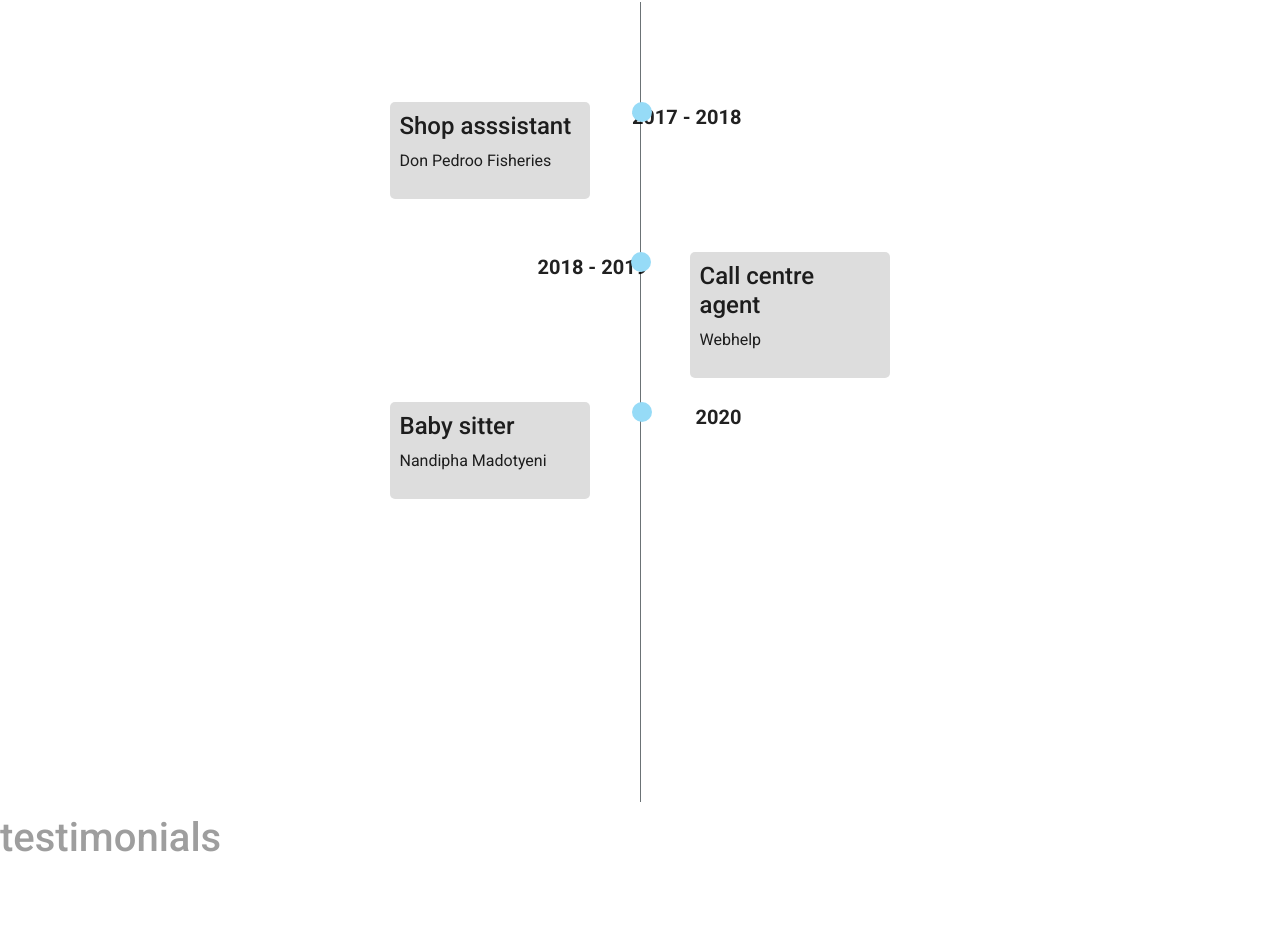
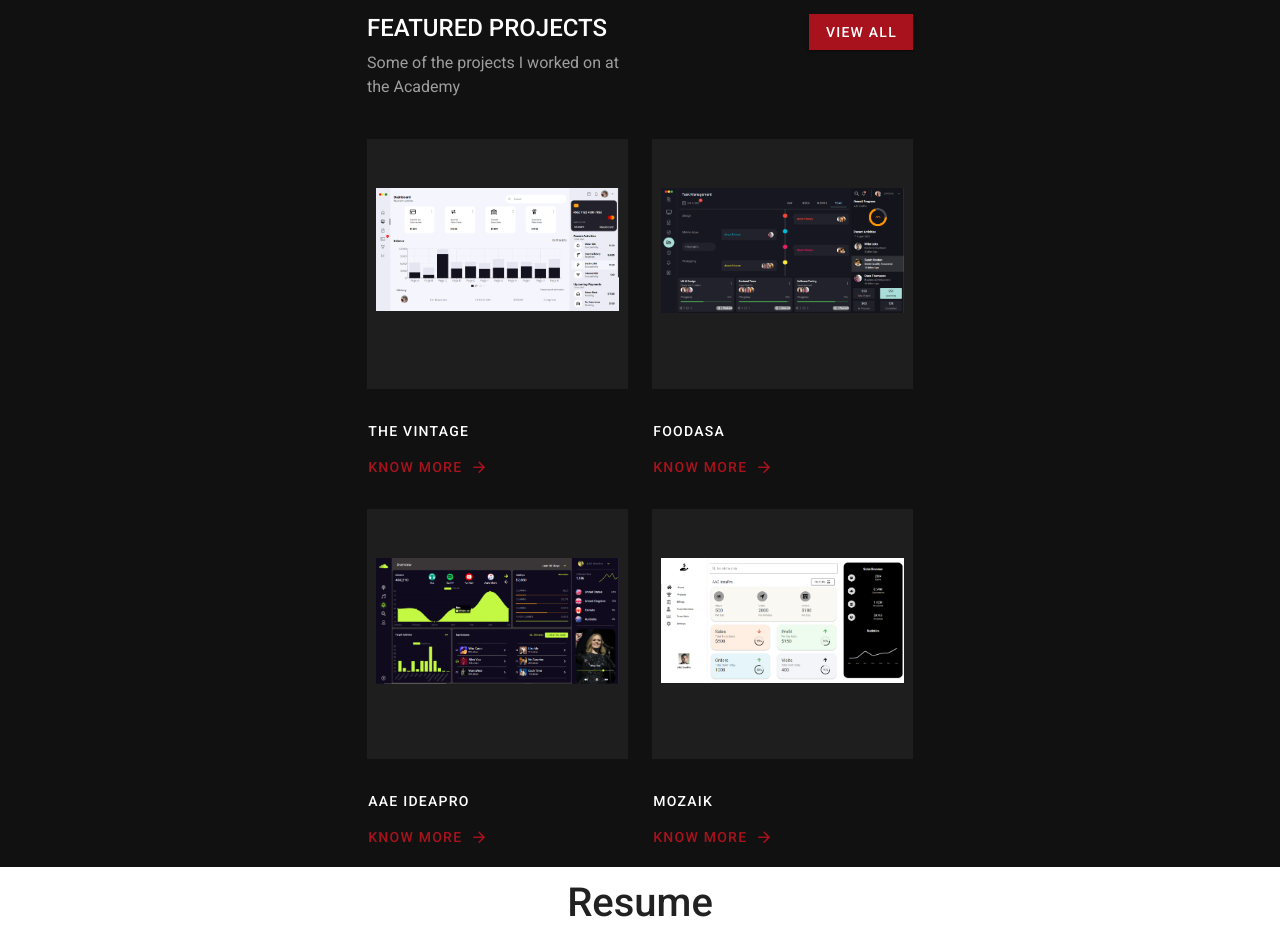
Before and after one commit to AmandaAzania/VuePortfolio_AmandaGudlwa, a Vue app: page / in a window 1280 px wide. Shown: the part 1454-2379 px from the top of the page. Built offline with nearby package versions, Linux system fonts and the light colour scheme.

Commit message:
adding images for the testimonials

```diff
--- a/src/App.vue
+++ b/src/App.vue
@@ -3,6 +3,7 @@
    <NavBar/>
       <landingPage/>
     <skills/>
+    <projects/>
     <resume/>
     <testimonials/>
     <contact/>
@@ -20,9 +21,10 @@ import skills from './components/skills.vue'
 import resume from './components/resume.vue'
 import landingPage from './components/landingPage.vue'
 import NavBar from './components/NavBar.vue';
+import projects from './components/projects.vue'
 
 export default {
-  components: { testimonials, contact, Footer, skills, resume, landingPage, NavBar },
+  components: { testimonials, contact, Footer, skills, resume, landingPage, NavBar, projects },
   name: 'App',
 
   data: () => ({
--- a/src/components/Footer.vue
+++ b/src/components/Footer.vue
@@ -44,8 +44,13 @@
 </template>
 
 <script>
-export default {};
+
+
+export default {
+    name: "Home",
+    data: () => ({
+        icons: ["mdi-facebook", "mdi-twitter", "mdi-linkedin", "mdi-instagram"],
+    }),
+
+};
 </script>
-
-<style>
-</style>
--- a/src/components/landingPage.vue
+++ b/src/components/landingPage.vue
@@ -3,7 +3,7 @@
     id="home"
     :style="{ background: $vuetify.theme.themes.dark.background }"
   >
-    <nav-bar />
+    <NavBar />
     <v-container fluid>
       <v-row>
         <v-col cols="6">
@@ -44,13 +44,14 @@
 </template>
 
 <script>
+import NavBar from './NavBar.vue';
 
 export default {
-  name: "Home",
-  data: () => ({
-    icons: ["mdi-facebook", "mdi-twitter", "mdi-linkedin", "mdi-instagram"],
-  }),
-
+    name: "Home",
+    data: () => ({
+        icons: ["mdi-facebook", "mdi-twitter", "mdi-linkedin", "mdi-instagram"],
+    }),
+    components: { NavBar }
 };
 </script>
 <style scoped>
--- /dev/null
+++ b/src/components/projects.vue
@@ -0,0 +1,197 @@
+<template>
+  <v-app
+    id="home"
+    :style="{ background: $vuetify.theme.themes.dark.background }"
+  >
+    <nav-bar />
+    <v-container fluid>
+      <v-row>
+        <!-- save everything after this line -->
+        <v-col md="3" offset-md="3" id="about">
+          <h4 class="white--text">FEATURED PROJECTS</h4>
+          <p class="grey--text">Some of the projects I worked on at the Academy </p>
+        </v-col>
+        <v-col md="3" class="text-end">
+          <v-btn tile color="#A7121D" dark> View All </v-btn>
+        </v-col>
+        <v-col md="3" offset-md="3">
+          <v-card
+            class="pa-2 py-12"
+            outlined
+            tile
+            height="250px"
+            color="#1E1E1E"
+          >
+            <v-img src="3.png" contain max-height=""></v-img>
+          </v-card>
+        </v-col>
+        <v-col md="3">
+          <v-card
+            class="pa-2 py-12"
+            outlined
+            tile
+            height="250px"
+            color="#1E1E1E"
+          >
+            <v-img src="2.png" contain max-height=""></v-img>
+          </v-card>
+        </v-col>
+        <v-col md="3" offset-md="3">
+          <v-btn color="white" dark text class="ml-n4"> The Vintage </v-btn
+          ><br />
+
+          <v-btn color="#A7121D" dark text class="ml-n4">
+            know more
+            <v-icon right>mdi-arrow-right</v-icon>
+          </v-btn>
+        </v-col>
+        <v-col md="3">
+          <v-btn color="white" dark text class="ml-n4"> Foodasa </v-btn><br />
+
+          <v-btn color="#A7121D" dark text class="ml-n4">
+            know more
+            <v-icon right>mdi-arrow-right</v-icon>
+          </v-btn>
+        </v-col>
+        <v-col md="3" offset-md="3">
+          <v-card
+            class="pa-2 py-12"
+            outlined
+            tile
+            height="250px"
+            color="#1E1E1E"
+          >
+            <v-img src="4.png" contain max-height=""></v-img>
+          </v-card>
+        </v-col>
+        <v-col md="3">
+          <v-card
+            class="pa-2 py-12"
+            outlined
+            tile
+            height="250px"
+            color="#1E1E1E"
+          >
+            <v-img src="5.png" contain max-height=""></v-img>
+          </v-card>
+        </v-col>
+        <v-col md="3" offset-md="3">
+          <v-btn color="white" dark text class="ml-n4"> AAE IdeaPro </v-btn
+          ><br />
+
+          <v-btn color="#A7121D" dark text class="ml-n4">
+            know more
+            <v-icon right>mdi-arrow-right</v-icon>
+          </v-btn>
+        </v-col>
+        <v-col md="3">
+          <v-btn color="white" dark text class="ml-n4"> Mozaik </v-btn><br />
+          <v-btn color="#A7121D" dark text class="ml-n4">
+            know more
+            <v-icon right>mdi-arrow-right</v-icon>
+          </v-btn>
+        </v-col>
+        <!-- sdsadas -->
+      </v-row>
+    </v-container>
+
+  </v-app>
+</template>
+
+<script>
+import NavBar from "../components/NavBar.vue";
+export default {
+  name: "Home",
+  data: () => ({
+    icons: ["mdi-facebook", "mdi-twitter", "mdi-linkedin", "mdi-instagram"],
+  }),
+  components: {
+    NavBar,
+
+  },
+};
+</script>
+<style scoped>
+.top {
+  margin-top: 180px;
+}
+.topInverse {
+  margin-top: -250px;
+}
+.topTolbar {
+  margin-top: 100px;
+  text-align: center;
+}
+.first {
+  width: 100%;
+  height: 610px;
+  background: linear-gradient(
+    to right,
+    #181818,
+    #181818 50%,
+    #111111 50%,
+    #111111 50%
+  );
+  text-align: center;
+  padding: 2rem 2rem;
+}
+.second {
+  width: 100%;
+  height: 400px;
+  background: #181818;
+  text-align: center;
+  padding: 2rem 2rem;
+}
+.secondchild1 {
+  display: inline-block;
+  background-color: #1e1e1e;
+  padding: 2rem 1rem;
+  vertical-align: middle;
+  text-align: left;
+  margin-top: 250px;
+}
+.child {
+  display: inline-block;
+  padding: 2rem 1rem;
+  vertical-align: middle;
+  text-align: left;
+  margin-right: 8px;
+}
+.bgColor1 {
+  background-color: #1e1e1e;
+}
+.bgColor2 {
+  background-color: #ce1d2a;
+}
+.child1 {
+  display: inline-block;
+  padding: 2rem 1rem;
+  vertical-align: middle;
+  margin-right: 5px;
+  width: 240px;
+}
+.child2 {
+  display: inline-block;
+  width: 245px;
+  vertical-align: middle;
+}
+.mRight {
+  margin-right: 8px;
+}
+.mButton {
+  margin-bottom: 8px;
+}
+.padding {
+  padding: 8px 0;
+}
+.col-12.padd {
+  padding: 12px 0 !important;
+}
+.col-12.childcol {
+  padding: 0 !important;
+}
+h1.number {
+  font-size: 50px;
+  font-weight: bold;
+}
+</style>
--- a/src/components/resume.vue
+++ b/src/components/resume.vue
@@ -1,12 +1,14 @@
 <template>
 <div class="container">
 
+  <h1 class="text-center">Resume</h1>
+  <h4 class="text-center" style="color: rgba(172, 8, 8, 0.884)">Work experience</h4>
   <div class="content">
 
     <div class="lin">
 
       <div class="box1 b-1">
-        <span id='b-1-s'> 2017 - 2018</span>
+        <span id='b-1-s' > 2017 - 2018</span>
         <h4> Shop asssistant  </h4>
         <p>Don Pedroo Fisheries</p>
       </div>
@@ -25,8 +27,34 @@
     </div>
   </div>
 
+<h4 class="text-center" style="color: rgba(172, 8, 8, 0.884)">Education</h4>
 
+  <div class="content">
+
+    <div class="lin">
+
+      <div class="box1 b-1">
+        <span id='b-1-s'> 2019</span>
+        <h4> Matric  </h4>
+        <p>Esangweni S.S.S</p>
+      </div>
+
+      <div class="box1 b-2">
+        <span id='b-2-s'>2020</span>
+        <h4>ICT</h4>
+        <p>Cape Peninsula University of Technology</p>
+      </div>
+
+      <div class="box1 b-3">
+        <span id='b-1-s'>2022</span>
+        <h4>Web development</h4>
+        <p>Life Choices Coding Academy</p>
+      </div>
+    </div>
+  </div>
 </div>
+
+
 </template>
 
 <style>
@@ -65,7 +93,7 @@
   content:'';
   width:20px;
   height:20px;
-  background: #96DBF7;
+  background:#800000;
   border-radius:50%;
 
 
@@ -87,7 +115,7 @@
   content:'';
   width:20px;
   height:20px;
-  background: #96DBF7;
+  background: #800000;
   border-radius:50%;
 
 
@@ -106,7 +134,7 @@
   content:'';
   width:20px;
   height:20px;
-  background: #96DBF7;
+  background:#800000;
   border-radius:50%;
 
 
```
Also changed, not shown: src/components/testimonials.vue (+55 -29 lines), src/components/logo.png (renamed from src/assets/logo.png).
